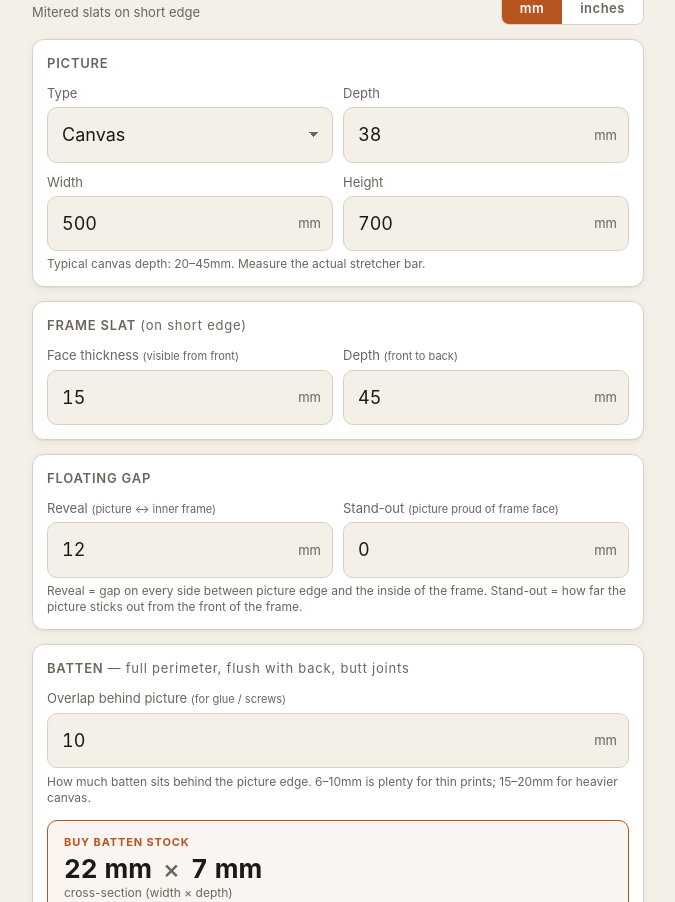
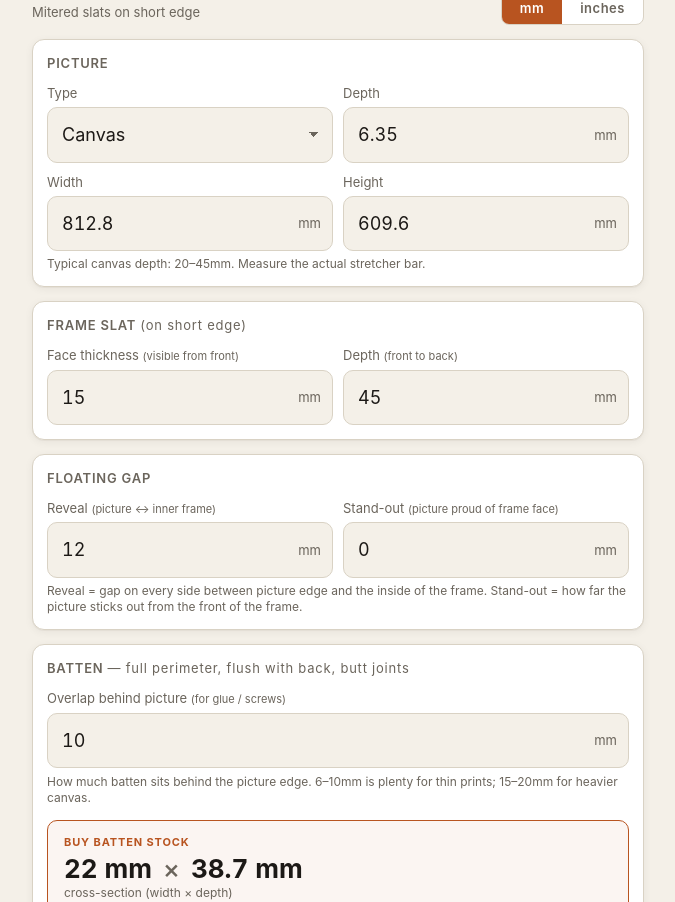
Before and after one commit to ShetlandJ/floating-frame, a plain HTML site: page index.html in a window 1280 px wide. Shown: the part 50-952 px from the top of the page, without its empty margins (302-977 px from the left). Drawn offline with Linux system fonts and the light colour scheme.

Commit message:
Set defaults to 32 x 24 inch picture, 1/4 inch thick

```diff
--- a/index.html
+++ b/index.html
@@ -307,7 +307,7 @@
       <div>
         <label for="picDepth">Depth</label>
         <div class="field">
-          <input id="picDepth" type="number" inputmode="decimal" min="0" step="0.5" value="38">
+          <input id="picDepth" type="number" inputmode="decimal" min="0" step="0.5" value="6.35">
           <span class="unit unit-label">mm</span>
         </div>
       </div>
@@ -316,14 +316,14 @@
       <div>
         <label for="picW">Width</label>
         <div class="field">
-          <input id="picW" type="number" inputmode="decimal" min="0" step="1" value="500">
+          <input id="picW" type="number" inputmode="decimal" min="0" step="1" value="812.8">
           <span class="unit unit-label">mm</span>
         </div>
       </div>
       <div>
         <label for="picH">Height</label>
         <div class="field">
-          <input id="picH" type="number" inputmode="decimal" min="0" step="1" value="700">
+          <input id="picH" type="number" inputmode="decimal" min="0" step="1" value="609.6">
           <span class="unit unit-label">mm</span>
         </div>
       </div>
@@ -482,7 +482,7 @@
   const numericIds = ['picW','picH','picDepth','slatT','slatD','reveal','standout','battenOverlap'];
   const ids = ['picType', ...numericIds];
   const defaultsMm = {
-    picType: 'canvas', picW: 500, picH: 700, picDepth: 38,
+    picType: 'canvas', picW: 812.8, picH: 609.6, picDepth: 6.35,
     slatT: 15, slatD: 45, reveal: 12, standout: 0, battenOverlap: 10,
   };
   const STORAGE_KEY = 'floating-frame-v2';
```
